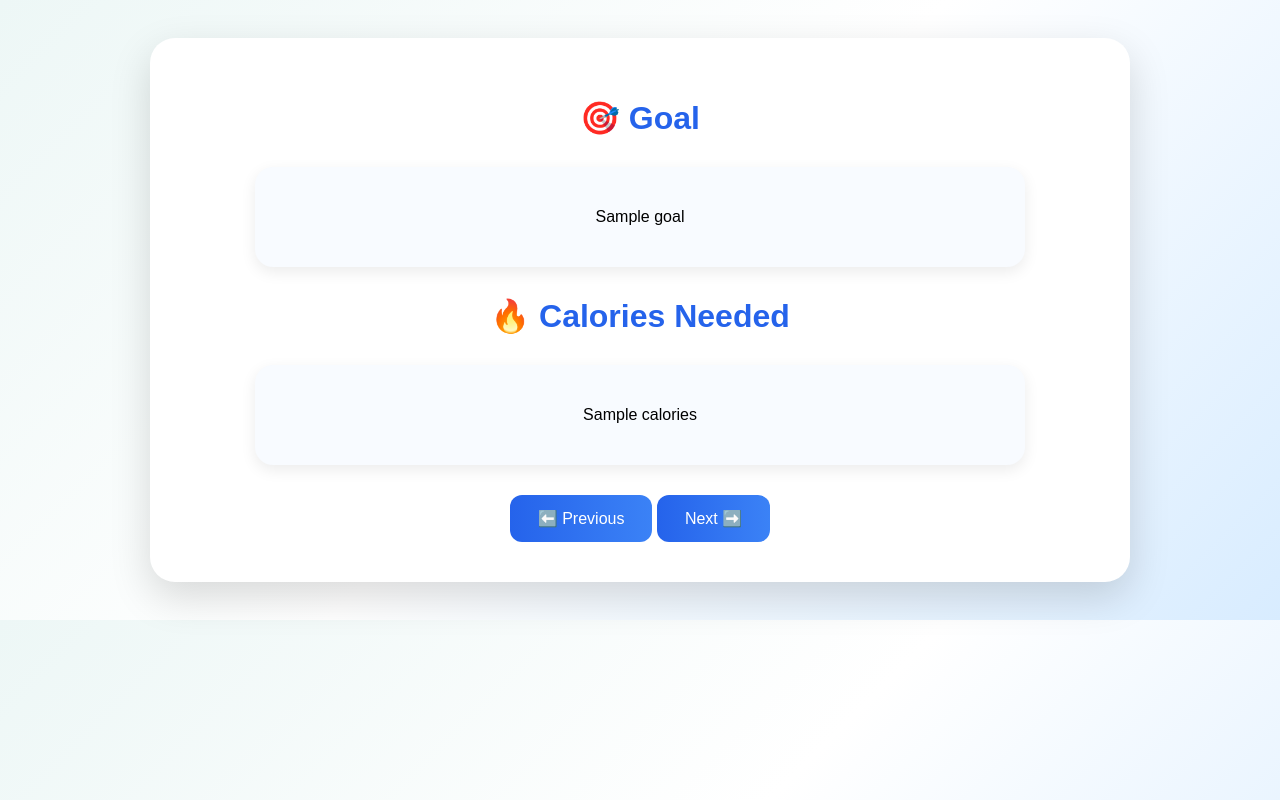
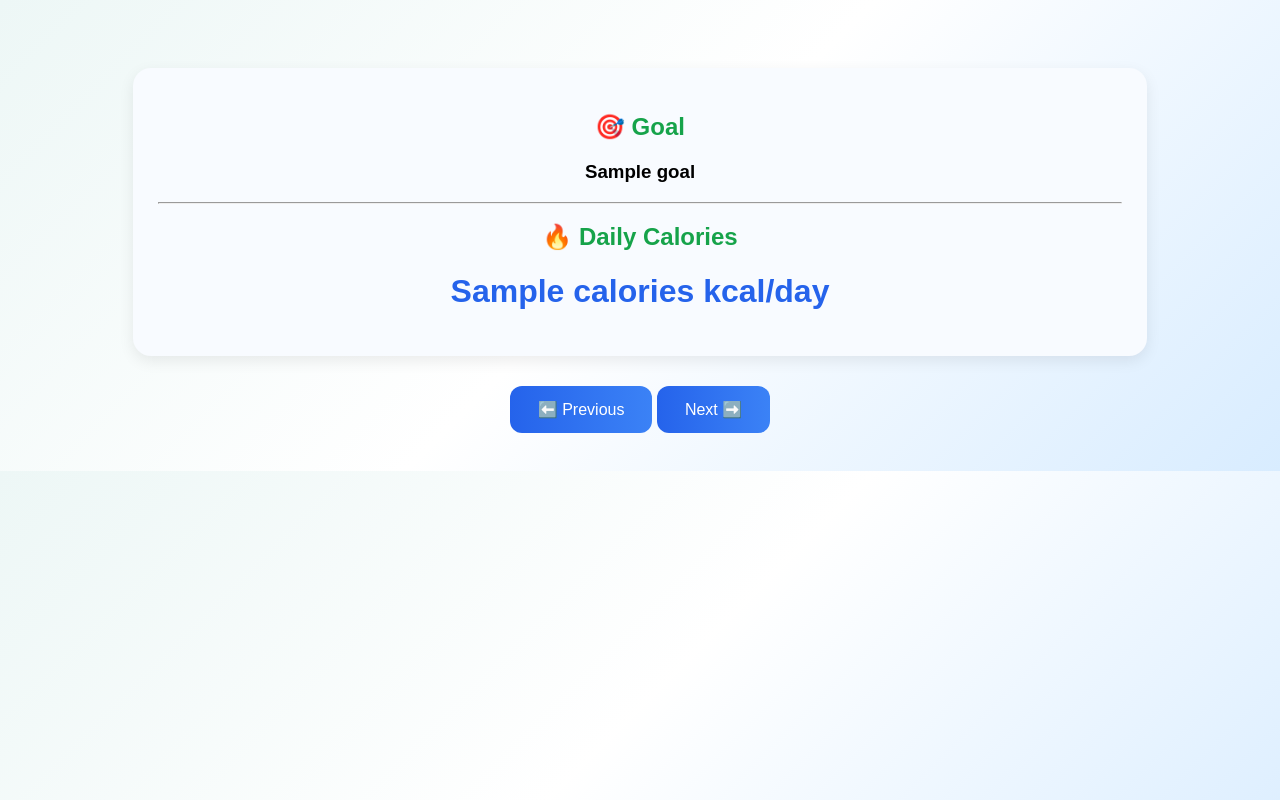
Before and after one commit to santhoshsrinika7/Fitness-AI, a Python web app: template templates/result2.html in a window 1280 px wide. Run offline with Jinja, Linux system fonts and the light colour scheme; the template is opened without the code that fills it: most values are stand-ins (such as "Sample title", 1, 10 or a date in 2020).

Commit message:
Update result2.html

```diff
--- a/templates/result2.html
+++ b/templates/result2.html
@@ -13,16 +13,15 @@
     </style>
 </head>
 <body>
-<div class="container">
-    <h1>🎯 Goal</h1>
-    <div class="card">
-        <p>{{goal}}</p>
-    </div>
+<div class="card">
+    <h2>🎯 Goal</h2>
+    <h3>{{goal}}</h3>
 
-    <h1>🔥 Calories Needed</h1>
-    <div class="card">
-        <p>{{calories}}</p>
-    </div>
+    <hr>
+
+    <h2>🔥 Daily Calories</h2>
+    <h1>{{calories}} kcal/day</h1>
+</div>
 
 
     <!-- Navigation -->
```
